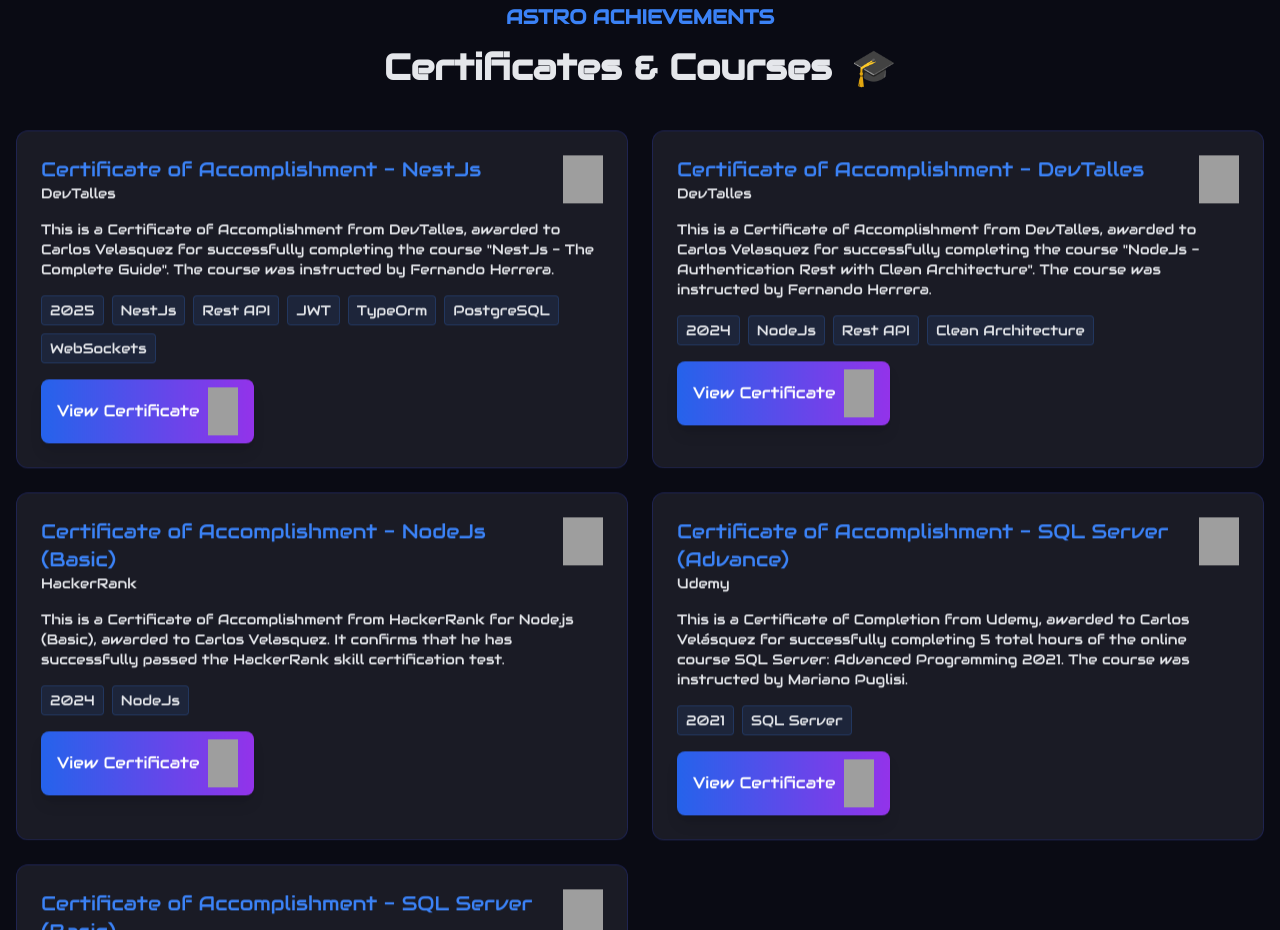
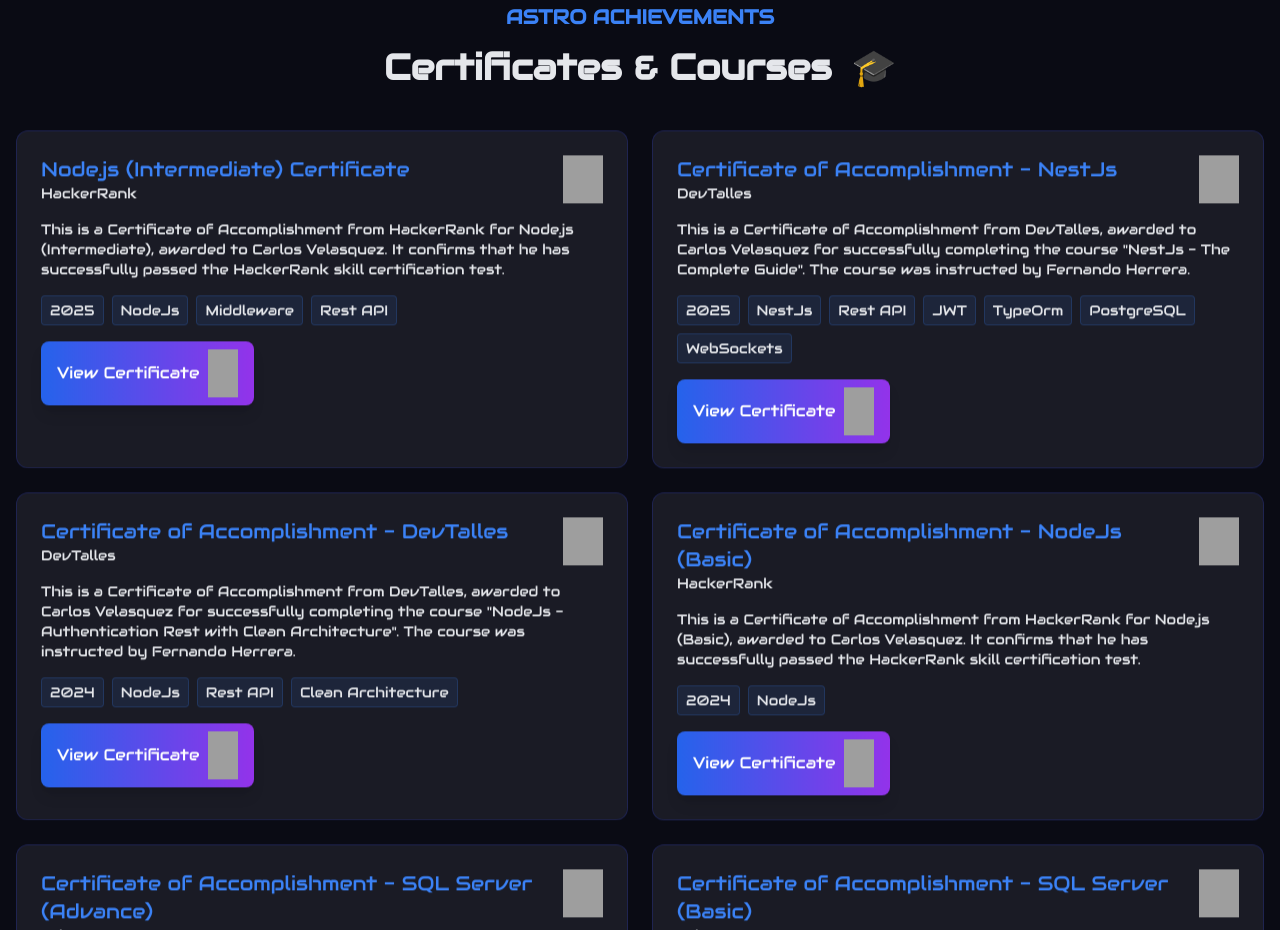
Before and after one commit to cvelasquezr8/portfolio-site, an Astro site: page /en in a window 1280 px wide. Shown: the part 3191-4121 px from the top of the page. Built offline with nearby package versions, Linux system fonts and the light colour scheme; Astro itself is replaced by a stand-in of ours; grey boxes are pictures that could not be loaded.

Commit message:
feat: Add HackerRank Node.js intermediate certificate with localization

```diff
--- a/src/components/Courses.astro
+++ b/src/components/Courses.astro
@@ -20,6 +20,16 @@
 }
 
 const courses: Course[] = [
+	{
+		title: translations('certificate.hacker_rank_node_intermediate.title'),
+		academy: 'HackerRank',
+		description: translations(
+			'certificate.hacker_rank_node_intermediate.description',
+		),
+		icon: { image: 'nodedotjs.svg', alt: 'NodeJs' },
+		tags: ['2025', 'NodeJs', 'Middleware', 'Rest API'],
+		pdfUrl: `${pathPage}certificates/nodejs-intermediate-certificate.pdf`,
+	},
 	{
 		title: translations('certificate.devtalles.nestjs.title'),
 		academy: 'DevTalles',
--- a/src/i18n/ui.ts
+++ b/src/i18n/ui.ts
@@ -67,6 +67,10 @@
 			'Certificate of Accomplishment - NestJs',
 		'certificate.devtalles.nestjs.description':
 			'This is a Certificate of Accomplishment from DevTalles, awarded to Carlos Velasquez for successfully completing the course "NestJs - The Complete Guide". The course was instructed by Fernando Herrera.',
+		'certificate.hacker_rank_node_intermediate.title':
+			'Node.js (Intermediate) Certificate',
+		'certificate.hacker_rank_node_intermediate.description':
+			'This is a Certificate of Accomplishment from HackerRank for Node.js (Intermediate), awarded to Carlos Velasquez. It confirms that he has successfully passed the HackerRank skill certification test.',
 
 		//** Contact Section */
 		'contact.title': 'Keep in Touch',
@@ -200,6 +204,10 @@
 		'certificate.devtalles.nestjs.title': 'Certificado de Logro - NestJs',
 		'certificate.devtalles.nestjs.description':
 			'Este es un Certificado de Logro de DevTalles, otorgado a Carlos Velasquez por completar con éxito el curso "NestJs - La Guía Completa". El curso fue impartido por Fernando Herrera.',
+		'certificate.hacker_rank_node_intermediate.title':
+			'Certificado de Node.js (Intermedio)',
+		'certificate.hacker_rank_node_intermediate.description':
+			'Este es un Certificado de Logro de HackerRank para Node.js (Intermedio), otorgado a Carlos Velasquez. Confirma que ha aprobado con éxito la prueba de certificación de habilidades de HackerRank.',
 
 		//** Contact Section */
 		'contact.title': 'Mantente en Contacto',
```
Also changed, not shown: 1 other file.
